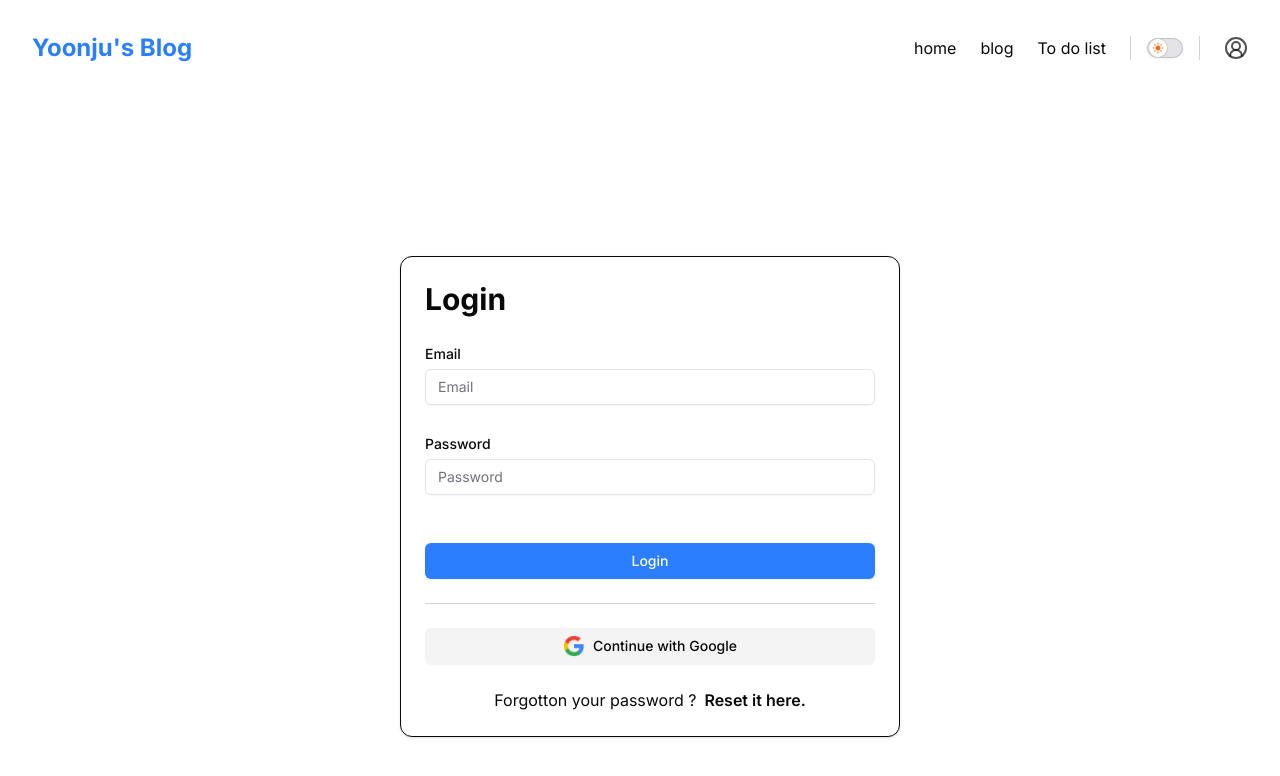
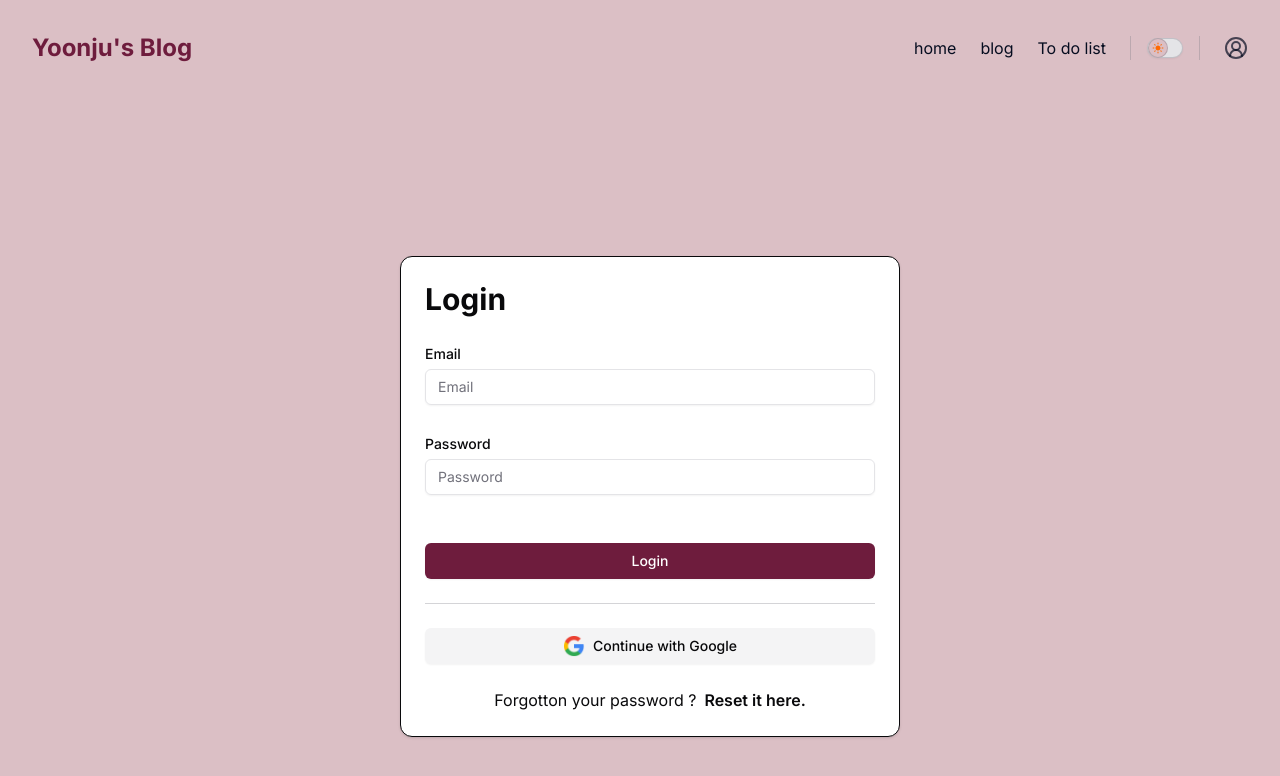
Before and after one commit to yoonju88/next_blog, a Next.js app: page /login in a window 1280 px wide. Shown: the top 776 px of the page. Built offline with nearby package versions, Linux system fonts and the light colour scheme; no server answers.

Commit message:
update dark and lignt color

```diff
--- a/app/globals.css
+++ b/app/globals.css
@@ -43,13 +43,13 @@
 }
 :root {
   --radius: 0.5rem;
-  --background: oklch(1 0 0);
-  --foreground: oklch(0.141 0.005 285.823);
+  --background: oklch(0.83 0.0328 4);
+  --foreground: oklch(0.14 0.0478 257.3 / 97.67%);
   --card: oklch(1 0 0);
   --card-foreground: oklch(0.141 0.005 285.823);
   --popover: oklch(1 0 0);
   --popover-foreground: oklch(0.141 0.005 285.823);
-  --primary: oklch(0.623 0.214 259.815);
+  --primary: oklch(0.37 0.1182 0);
   --primary-foreground: oklch(0.97 0.014 254.604);
   --secondary: oklch(0.967 0.001 286.375);
   --secondary-foreground: oklch(0.21 0.006 285.885);
@@ -77,7 +77,7 @@
 }
 
 .dark {
-  --background: oklch(0.141 0.005 285.823);
+  --background: oklch(0.16 0.0478 257.3);
   --foreground: oklch(0.985 0 0);
   --card: oklch(0.21 0.006 285.885);
   --card-foreground: oklch(0.985 0 0);
```
